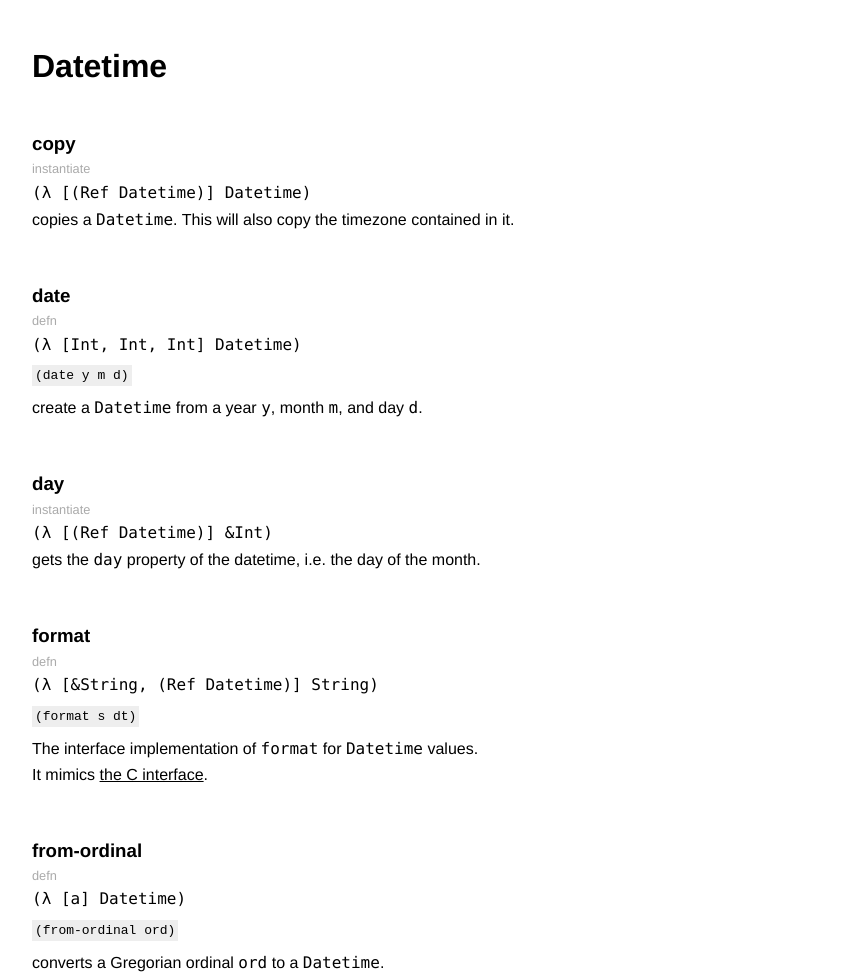
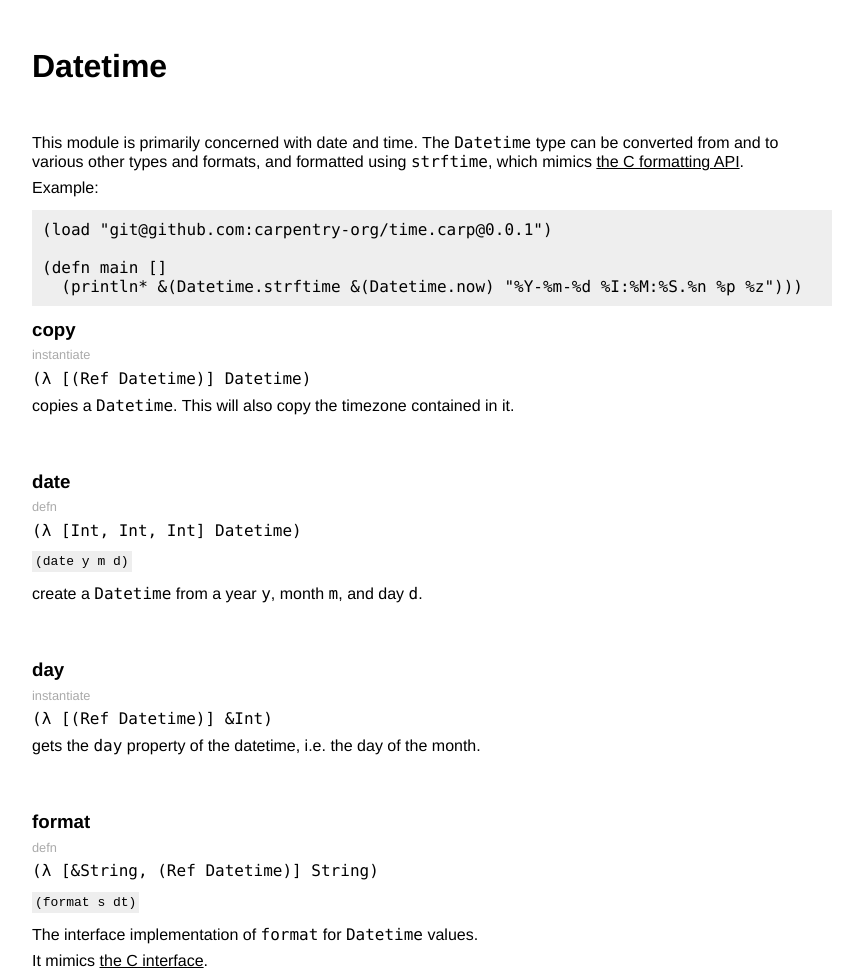
Before and after one commit to carpentry-org/time, a plain HTML site: page docs/Datetime.html in a window 1280 px wide. Shown: the top 975 px of the page, without its empty margins (208-1071 px from the left). Drawn offline with Linux system fonts and the light colour scheme.

Commit message:
new version!

```diff
--- a/docs/Datetime.html
+++ b/docs/Datetime.html
@@ -28,6 +28,18 @@
             <h1>
                 Datetime
             </h1>
+            <div class="module-description">
+                <p>This module is primarily concerned with date and time. The
+<code>Datetime</code> type can be converted from and to various other types and formats,
+and formatted using <code>strftime</code>, which mimics <a href="http://www.cplusplus.com/reference/ctime/strftime/">the C formatting API</a>.</p>
+<p>Example:</p>
+<pre><code>(load &quot;git@github.com:carpentry-org/time.carp@0.0.1&quot;)
+
+(defn main []
+  (println* &amp;(Datetime.strftime &amp;(Datetime.now) &quot;%Y-%m-%d %I:%M:%S.%n %p %z&quot;)))
+</code></pre>
+
+            </div>
             <div class="binder">
                 <a class="anchor" href="#copy">
                     <h3 id="copy">
@@ -379,6 +391,7 @@ year.</p>
 
                 </span>
                 <p class="doc">
+                    <p>gets the <code>nanoseconds</code> property of a <code>Datetime</code>.</p>
 
                 </p>
             </div>
@@ -419,6 +432,7 @@ year.</p>
 
                 </span>
                 <p class="doc">
+                    <p>converts a <code>Datetime</code> to a string.</p>
 
                 </p>
             </div>
@@ -438,6 +452,7 @@ year.</p>
 
                 </span>
                 <p class="doc">
+                    <p>gets the <code>seconds</code> property of a <code>Datetime</code>.</p>
 
                 </p>
             </div>
@@ -457,6 +472,7 @@ year.</p>
 
                 </span>
                 <p class="doc">
+                    <p>sets the <code>day</code> property of a <code>Datetime</code>.</p>
 
                 </p>
             </div>
@@ -476,6 +492,7 @@ year.</p>
 
                 </span>
                 <p class="doc">
+                    <p>sets the <code>day</code> property of a <code>Datetime</code> in place.</p>
 
                 </p>
             </div>
@@ -495,6 +512,7 @@ year.</p>
 
                 </span>
                 <p class="doc">
+                    <p>sets the <code>hours</code> property of a <code>Datetime</code>.</p>
 
                 </p>
             </div>
@@ -514,6 +532,7 @@ year.</p>
 
                 </span>
                 <p class="doc">
+                    <p>sets the <code>hours</code> property of a <code>Datetime</code> in place.</p>
 
                 </p>
             </div>
@@ -533,6 +552,7 @@ year.</p>
 
                 </span>
                 <p class="doc">
+                    <p>sets the <code>minutes</code> property of a <code>Datetime</code>.</p>
 
                 </p>
             </div>
@@ -552,6 +572,7 @@ year.</p>
 
                 </span>
                 <p class="doc">
+                    <p>sets the <code>minutes</code> property of a <code>Datetime</code> in place.</p>
 
                 </p>
             </div>
@@ -571,6 +592,7 @@ year.</p>
 
                 </span>
                 <p class="doc">
+                    <p>sets the <code>month</code> property of a <code>Datetime</code>.</p>
 
                 </p>
             </div>
@@ -590,6 +612,7 @@ year.</p>
 
                 </span>
                 <p class="doc">
+                    <p>sets the <code>month</code> property of a <code>Datetime</code> in place.</p>
 
                 </p>
             </div>
@@ -609,6 +632,7 @@ year.</p>
 
                 </span>
                 <p class="doc">
+                    <p>sets the <code>nanoseconds</code> property of a <code>Datetime</code>.</p>
 
                 </p>
             </div>
@@ -628,6 +652,7 @@ year.</p>
 
                 </span>
                 <p class="doc">
+                    <p>sets the <code>nanoseconds</code> property of a <code>Datetime</code> in place.</p>
 
                 </p>
             </div>
@@ -647,6 +672,7 @@ year.</p>
 
                 </span>
                 <p class="doc">
+                    <p>sets the <code>seconds</code> property of a <code>Datetime</code>.</p>
 
                 </p>
             </div>
@@ -666,6 +692,7 @@ year.</p>
 
                 </span>
                 <p class="doc">
+                    <p>sets the <code>seconds</code> property of a <code>Datetime</code> in place.</p>
 
                 </p>
             </div>
@@ -685,6 +712,7 @@ year.</p>
 
                 </span>
                 <p class="doc">
+                    <p>sets the <code>tz</code> property of a <code>Datetime</code>.</p>
 
                 </p>
             </div>
@@ -704,6 +732,7 @@ year.</p>
 
                 </span>
                 <p class="doc">
+                    <p>sets the <code>tz</code> property of a <code>Datetime</code> in place.</p>
 
                 </p>
             </div>
@@ -723,6 +752,7 @@ year.</p>
 
                 </span>
                 <p class="doc">
+                    <p>sets the <code>year</code> property of a <code>Datetime</code>.</p>
 
                 </p>
             </div>
@@ -742,6 +772,7 @@ year.</p>
 
                 </span>
                 <p class="doc">
+                    <p>sets the <code>year</code> property of a <code>Datetime</code> in place.</p>
 
                 </p>
             </div>
@@ -761,6 +792,7 @@ year.</p>
 
                 </span>
                 <p class="doc">
+                    <p>converts a <code>Datetime</code> to a string.</p>
 
                 </p>
             </div>
@@ -849,6 +881,7 @@ a UNIX timestamp, i.e. the number of seconds elapsed since the 1st of January,
 
                 </span>
                 <p class="doc">
+                    <p>gets the <code>tz</code> property of a <code>Datetime</code>.</p>
 
                 </p>
             </div>
@@ -868,6 +901,7 @@ a UNIX timestamp, i.e. the number of seconds elapsed since the 1st of January,
 
                 </span>
                 <p class="doc">
+                    <p>updates the <code>day</code> property of a <code>Datetime</code> using a function <code>f</code>.</p>
 
                 </p>
             </div>
@@ -887,6 +921,7 @@ a UNIX timestamp, i.e. the number of seconds elapsed since the 1st of January,
 
                 </span>
                 <p class="doc">
+                    <p>updates the <code>hours</code> property of a <code>Datetime</code> using a function <code>f</code>.</p>
 
                 </p>
             </div>
@@ -906,6 +941,7 @@ a UNIX timestamp, i.e. the number of seconds elapsed since the 1st of January,
 
                 </span>
                 <p class="doc">
+                    <p>updates the <code>minutes</code> property of a <code>Datetime</code> using a function <code>f</code>.</p>
 
                 </p>
             </div>
@@ -925,6 +961,7 @@ a UNIX timestamp, i.e. the number of seconds elapsed since the 1st of January,
 
                 </span>
                 <p class="doc">
+                    <p>updates the <code>month</code> property of a <code>Datetime</code> using a function <code>f</code>.</p>
 
                 </p>
             </div>
@@ -944,6 +981,7 @@ a UNIX timestamp, i.e. the number of seconds elapsed since the 1st of January,
 
                 </span>
                 <p class="doc">
+                    <p>updates the <code>nanoseconds</code> property of a <code>Datetime</code> using a function <code>f</code>.</p>
 
                 </p>
             </div>
@@ -963,6 +1001,7 @@ a UNIX timestamp, i.e. the number of seconds elapsed since the 1st of January,
 
                 </span>
                 <p class="doc">
+                    <p>updates the <code>seconds</code> property of a <code>Datetime</code> using a function <code>f</code>.</p>
 
                 </p>
             </div>
@@ -982,6 +1021,7 @@ a UNIX timestamp, i.e. the number of seconds elapsed since the 1st of January,
 
                 </span>
                 <p class="doc">
+                    <p>updates the <code>tz</code> property of a <code>Datetime</code> using a function <code>f</code>.</p>
 
                 </p>
             </div>
@@ -1001,6 +1041,7 @@ a UNIX timestamp, i.e. the number of seconds elapsed since the 1st of January,
 
                 </span>
                 <p class="doc">
+                    <p>updates the <code>year</code> property of a <code>Datetime</code> using a function <code>f</code>.</p>
 
                 </p>
             </div>
@@ -1102,6 +1143,7 @@ also return true if the timezone is not set.</p>
 
                 </span>
                 <p class="doc">
+                    <p>gets the <code>year</code> property of a <code>Datetime</code>.</p>
 
                 </p>
             </div>
```
Also changed, not shown: 3 other files.
